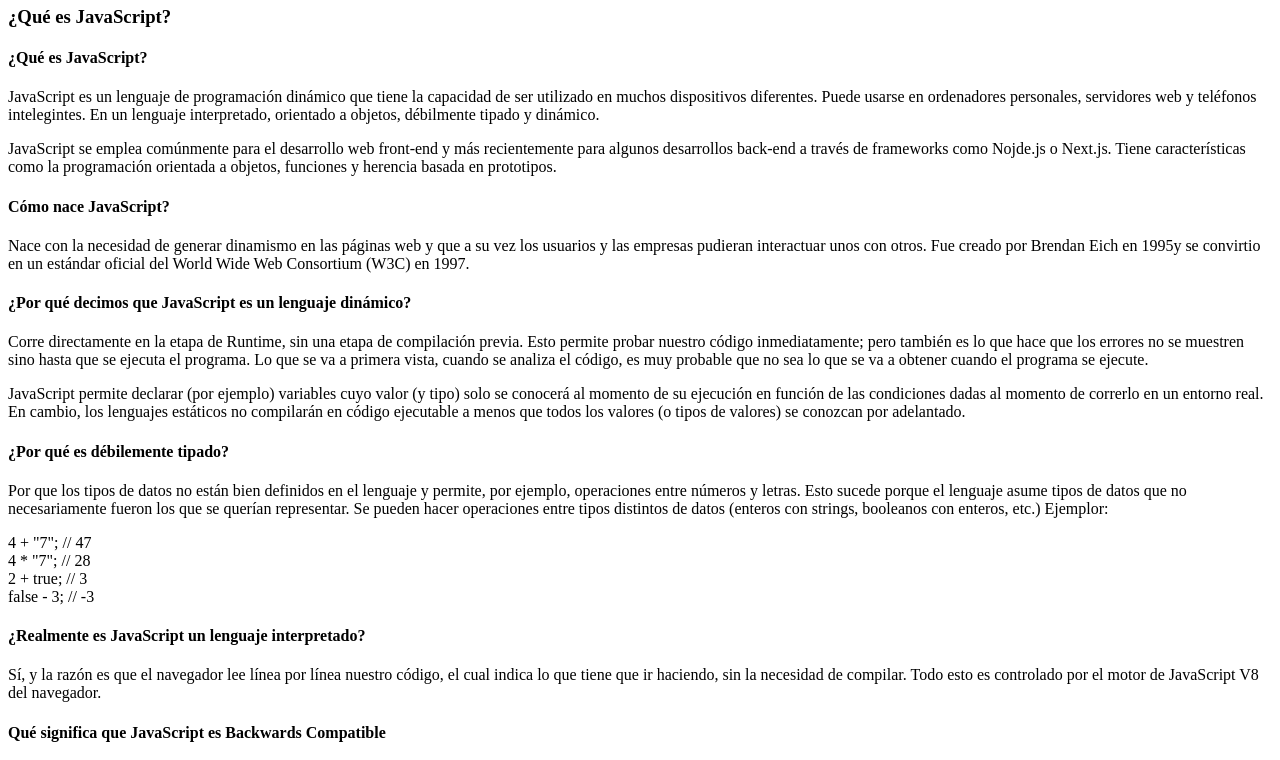
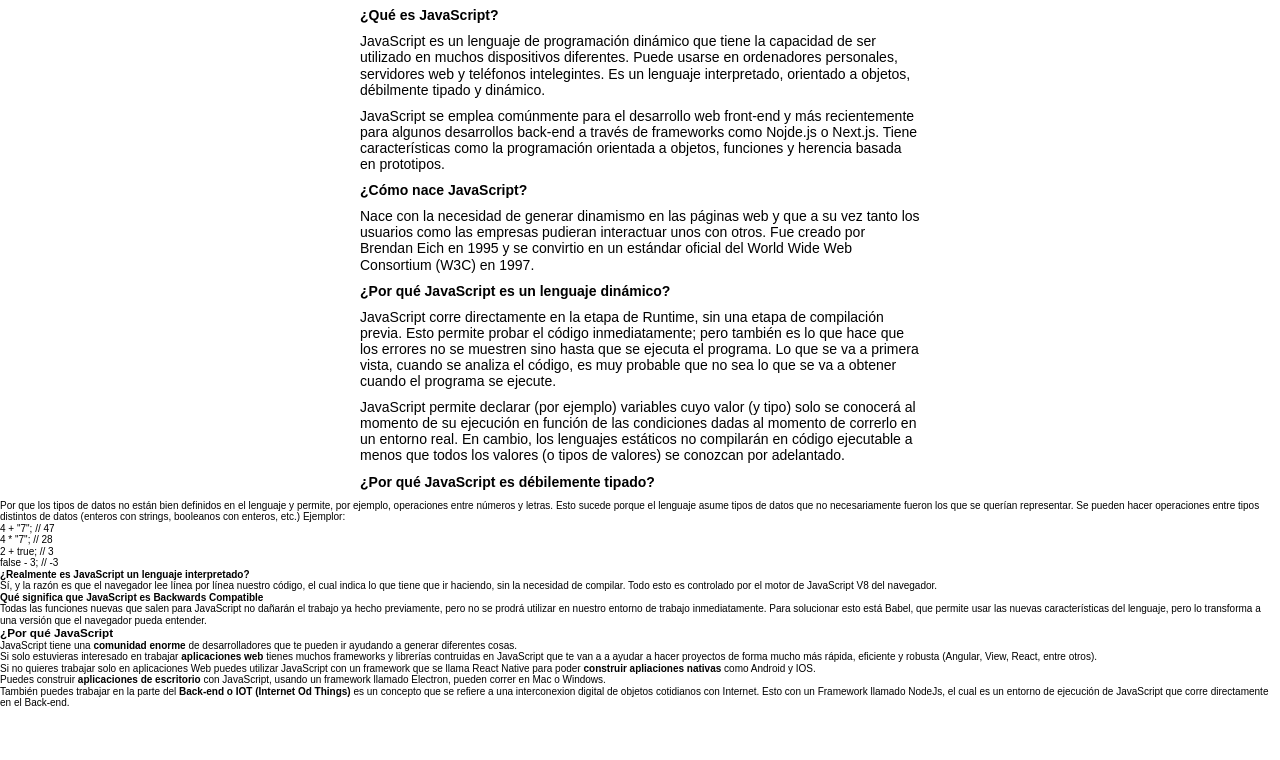
Before and after one commit to codepalacios/baseConocimiento, a plain HTML site: page articulos/javascript/javascript.html in a window 1280 px wide. Shown: the part 121-881 px from the top of the page. After the commit the page ends 830 px from the top, so only its background shows below. Drawn offline with Linux system fonts and the light colour scheme.

Commit message:
Preparando articulo JavaScript en rama Style. Se agrego enlace en index para conectar el articulo. En articulo se configuraron los metadatos, se configuro el encabezado y se comenzo con una parte de la introduccion teorica del articulo.

```diff
--- a/articulos/javascript/javascript.html
+++ b/articulos/javascript/javascript.html
@@ -4,56 +4,101 @@
     <meta charset="UTF-8" />
     <meta http-equiv="X-UA-Compatible" content="IE=edge" />
     <meta name="viewport" content="width=device-width, initial-scale=1.0" />
+    <meta name="robots" content="index, follow" />
+    <meta
+      name="description"
+      content="Proyecto recopilatorio de diversos apuntes sobre programación"
+    />
     <title>JavaScript</title>
+    <link rel="stylesheet" href="/estilos/normalize.css" />
+    <link rel="stylesheet" href="/estilos/articulos.css" />
+    <link
+      rel="stylesheet"
+      href="/estilos/articulos-laptop.css"
+      media="screen and (min-width: 1280px)"
+    />
+    <link
+      rel="stylesheet"
+      href="/estilos/articulos-laptop-l.css"
+      media="screen and (min-width: 1600px)"
+    />
   </head>
   <body>
-    <h1>JavaScript</h1>
-
-    <h2>Introducci&oacute;n a JavaScript</h2>
-
-    <h3>¿Qu&eacute; es JavaScript?</h3>
-    <h4>¿Qu&eacute; es JavaScript?</h4>
-    <p>
-      JavaScript es un lenguaje de programaci&oacute;n din&aacute;mico que tiene
-      la capacidad de ser utilizado en muchos dispositivos diferentes. Puede
-      usarse en ordenadores personales, servidores web y tel&eacute;fonos
-      intelegintes. En un lenguaje interpretado, orientado a objetos, débilmente
-      tipado y din&aacute;mico.
+    <header class="container-header">
+      <div class="container-header__box">
+        <h1 class="container-header__title">Base de Conocimiento</h1>
+        <a class="container-header__enlace" href="/index.html">Inicio</a>
+      </div>
+    </header>
+    <main class="container-main">
+      <article>
+        <h2 class="container-main__title">JavaScript</h2>
+        <span class="container-main__topic">
+          Introducci&oacute;n a JavaScript
+        </span>
+        <p class="container-main__text container-main__text--bold">
+          ¿Qu&eacute; es JavaScript?
         </p>
-    <p>
-      JavaScript se emplea com&uacute;nmente para el desarrollo web front-end y
-      m&aacute;s recientemente para algunos desarrollos back-end a trav&eacute;s
-      de frameworks como Nojde.js o Next.js. Tiene caracter&iacute;sticas como
-      la programaci&oacute;n orientada a objetos, funciones y herencia basada en
-      prototipos.
+        <p class="container-main__text container-main__text--top-bottom">
+          JavaScript es un lenguaje de programaci&oacute;n din&aacute;mico que
+          tiene la capacidad de ser utilizado en muchos dispositivos diferentes.
+          Puede usarse en ordenadores personales, servidores web y
+          tel&eacute;fonos intelegintes. Es un lenguaje interpretado, orientado
+          a objetos, débilmente tipado y din&aacute;mico.
         </p>
-    <h4>C&oacute;mo nace JavaScript?</h4>
-    <p>
-      Nace con la necesidad de generar dinamismo en las p&aacute;ginas web y que
-      a su vez los usuarios y las empresas pudieran interactuar unos con otros.
-      Fue creado por Brendan Eich en 1995y se convirtio en un est&aacute;ndar
-      oficial del World Wide Web Consortium (W3C) en 1997.
+        <p class="container-main__text container-main__text--bottom">
+          JavaScript se emplea com&uacute;nmente para el desarrollo web
+          front-end y m&aacute;s recientemente para algunos desarrollos back-end
+          a trav&eacute;s de frameworks como Nojde.js o Next.js. Tiene
+          caracter&iacute;sticas como la programaci&oacute;n orientada a
+          objetos, funciones y herencia basada en prototipos.
         </p>
-    <h4>
-      ¿Por qu&eacute; decimos que JavaScript es un lenguaje din&aacute;mico?
-    </h4>
-    <p>
-      Corre directamente en la etapa de Runtime, sin una etapa de
-      compilaci&oacute;n previa. Esto permite probar nuestro c&oacute;digo
-      inmediatamente; pero tambi&eacute;n es lo que hace que los errores no se
-      muestren sino hasta que se ejecuta el programa. Lo que se va a primera
-      vista, cuando se analiza el c&oacute;digo, es muy probable que no sea lo
-      que se va a obtener cuando el programa se ejecute.
+        <p class="container-main__text container-main__text--bold">
+          ¿C&oacute;mo nace JavaScript?
         </p>
-    <p>
-      JavaScript permite declarar (por ejemplo) variables cuyo valor (y tipo)
-      solo se conocer&aacute; al momento de su ejecuci&oacute;n en
+        <p class="container-main__text container-main__text--top-bottom">
+          Nace con la necesidad de generar dinamismo en las p&aacute;ginas web y
+          que a su vez tanto los usuarios como las empresas pudieran interactuar
+          unos con otros. Fue creado por Brendan Eich en 1995 y se convirtio en
+          un est&aacute;ndar oficial del World Wide Web Consortium (W3C) en
+          1997.
+        </p>
+        <p class="container-main__text container-main__text--bold">
+          ¿Por qu&eacute; JavaScript es un lenguaje din&aacute;mico?
+        </p>
+        <p class="container-main__text container-main__text--top-bottom">
+          JavaScript corre directamente en la etapa de Runtime, sin una etapa de
+          compilaci&oacute;n previa. Esto permite probar el c&oacute;digo
+          inmediatamente; pero tambi&eacute;n es lo que hace que los errores no
+          se muestren sino hasta que se ejecuta el programa. Lo que se va a
+          primera vista, cuando se analiza el c&oacute;digo, es muy probable que
+          no sea lo que se va a obtener cuando el programa se ejecute.
+        </p>
+        <p class="container-main__text container-main__text--top-bottom">
+          JavaScript permite declarar (por ejemplo) variables cuyo valor (y
+          tipo) solo se conocer&aacute; al momento de su ejecuci&oacute;n en
           funci&oacute;n de las condiciones dadas al momento de correrlo en un
           entorno real. En cambio, los lenguajes est&aacute;ticos no
           compilar&aacute;n en c&oacute;digo ejecutable a menos que todos los
           valores (o tipos de valores) se conozcan por adelantado.
         </p>
-    <h4>¿Por qu&eacute; es d&eacute;bilemente tipado?</h4>
+        <p class="container-main__text container-main__text--bold">
+          ¿Por qu&eacute; JavaScript es d&eacute;bilemente tipado?
+        </p>
+      </article>
+    </main>
+    <!-- <footer class="container-footer">
+      <div class="container-footer__box">
+        <a
+          class="container-footer__enlace"
+          href="https://github.com/codepalacios"
+        >
+          Desarrollado por codepalacios
+        </a>
+      </div>
+    </footer> -->
+
+    <h4></h4>
     <p>
       Por que los tipos de datos no est&aacute;n bien definidos en el lenguaje y
       permite, por ejemplo, operaciones entre n&uacute;meros y letras. Esto
@@ -216,13 +261,7 @@
       Nota: estaria bien incluir enlaces a la documentacion oficial.
      -->
 
-
-
-
     <!-- INICIO DE CURSO PRÁCTICO DE JAVASCRIPT -->
-
-
-
 
     <!--
 
@@ -314,6 +353,5 @@
         Interacción entre todos los componentes.
       El profesor termino de configurar las interacciones entres los menus para que estos se cierren y no se superpogan. Nota importante: al haber generado elementos HTML desde javascript desde el mismo javascript se le pueden agregar addEventListener() para escuchar sus respectivos eventos que desde HTML no se podrián. Podria ser un buen punto a considerar para agregar al articulo.
       -->
-
   </body>
 </html>
```
Also changed, not shown: index.html (+1 -1 lines). Lines whose indentation alone changed are shown as unchanged.
